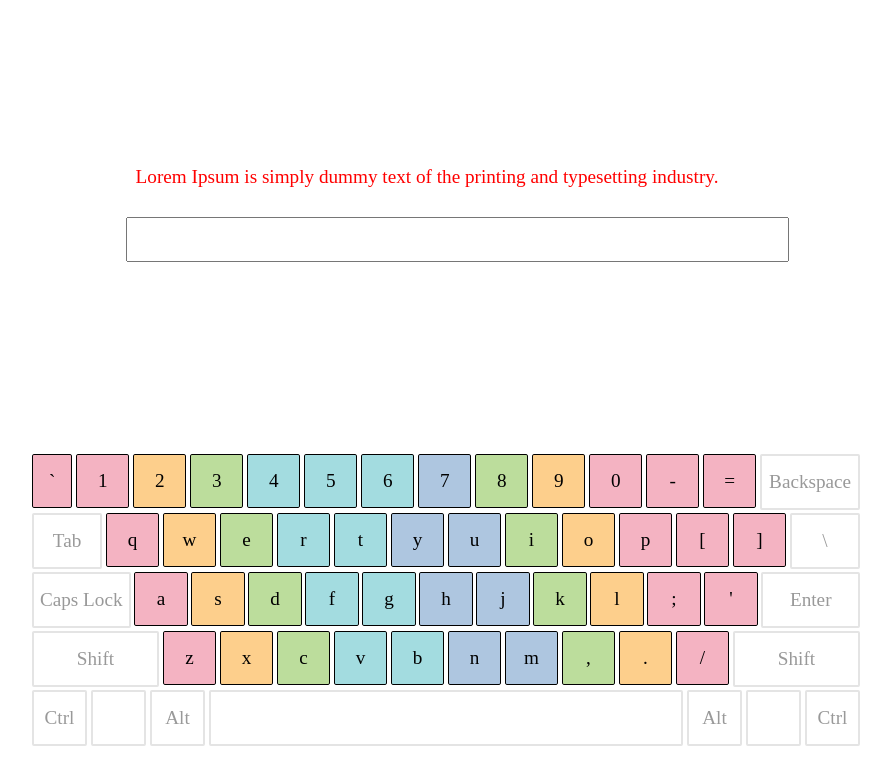
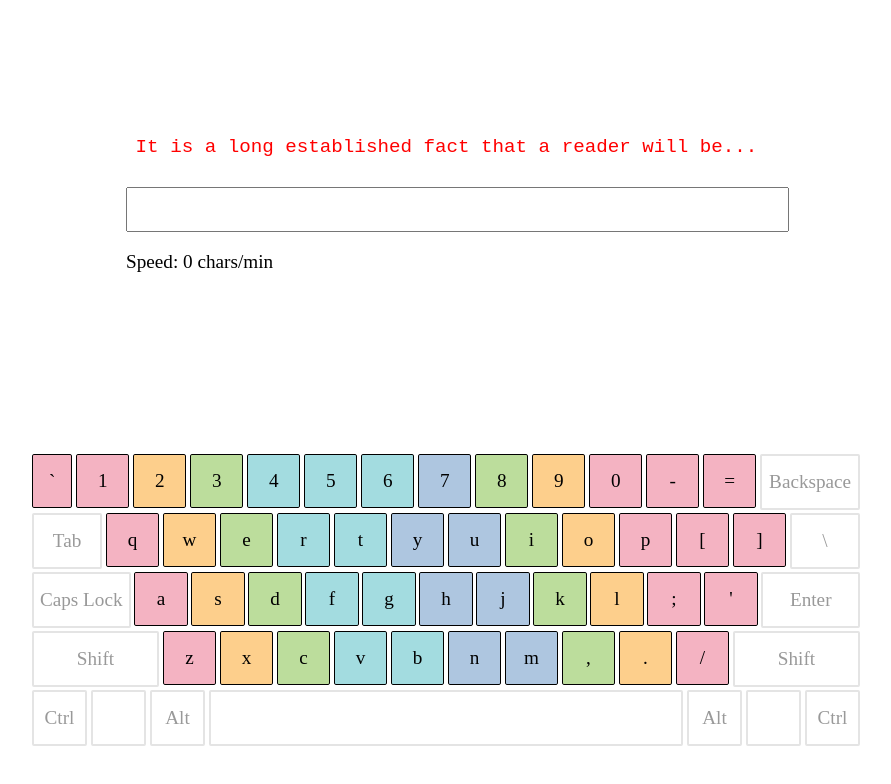
Before and after one commit to kehtolaulu/fastt, a React (Create React App) app: page / in a window 1280 px wide. Shown: the top 784 px of the page, without its empty margins (194-1085 px from the left). Built offline with nearby package versions, Linux system fonts and the light colour scheme.

Commit message:
Added speed of typing and new texts

```diff
--- a/public/index.css
+++ b/public/index.css
@@ -93,13 +93,20 @@ html, body {
 .text-input {
   padding: 0.5rem;
   font-size: 1.5vw;
-  font-family: "Times New Roman", Times, serif;
+  font-family: Courier New, Courier, monospace;
   width: 100%;
 }
 
 .text-container {
   padding: 0.5rem;
   width: 100%;
+  font-family: Courier New, Courier, monospace;
+  -webkit-user-select: none;
+  -khtml-user-select: none;
+  -moz-user-select: none;
+  -ms-user-select: none;
+  -o-user-select: none;
+  user-select: none;
 }
 
 .color-true {
--- a/public/index.sass
+++ b/public/index.sass
@@ -75,12 +75,19 @@ html, body
 .text-input
   padding: 0.5rem
   font-size: 1.5vw
-  font-family: 'Times New Roman', Times, serif
+  font-family: Courier New, Courier, monospace
   width: 100%
 
 .text-container
   padding: 0.5rem
   width: 100%
+  font-family: Courier New, Courier, monospace
+  -webkit-user-select: none
+  -khtml-user-select: none
+  -moz-user-select: none
+  -ms-user-select: none
+  -o-user-select: none
+  user-select: none
 
 .color-true
   color: black
--- a/src/actions/index.js
+++ b/src/actions/index.js
@@ -3,7 +3,8 @@ import {
     RELEASE_BUTTON,
     SET_SHIFT,
     RELEASE_SHIFT,
-    CHANGE_TEXT
+    CHANGE_TEXT,
+    NEXT_TEXT
 } from '../constants/actionTypes';
 
 export const setPressedButton = (code) => ({
@@ -24,7 +25,11 @@ export const releaseShift = () => ({
     type: RELEASE_SHIFT
 });
 
-export const changeText = (text) => ({
+export const changeText = (text, targetText) => ({
     type: CHANGE_TEXT,
-    text
+    text, targetText
 });
+
+export const nextText = () => ({
+    type: NEXT_TEXT
+});
--- a/src/components/App.js
+++ b/src/components/App.js
@@ -2,19 +2,32 @@ import React from 'react';
 import Keyboard from './Keyboard';
 import keys from '../qwerty';
 import { connect } from 'react-redux';
-import { setPressedButton, releaseButton, setShift, releaseShift, changeText } from '../actions';
+import { setPressedButton, releaseButton, setShift, releaseShift, changeText, nextText } from '../actions';
 
 class App extends React.Component {
     constructor(props) {
         super(props);
         this.content = React.createRef();
+        this.state = {
+            time: 0,
+            startTime: 0,
+            counter: 0
+        };
     }
 
     handleClick = (key) => {
+        if (!this.state.startTime) {
+            this.setState({ startTime: Date.now() });
+        }
         if (key.keyCode === 16) {
             this.props.setShift();
         }
         this.props.setPressedButton(key.keyCode);
+        // скорость в секунду = число кнопочек разделить на время
+        this.setState({
+            time: Math.floor(this.state.counter / ((Date.now() - this.state.startTime) / 1000) * 60),
+            counter: this.state.counter + 1
+        });
     }
 
     handleRelease = (key) => {
@@ -29,7 +42,13 @@ class App extends React.Component {
     }
 
     handleChange = (e) => {
-        this.props.changeText(e.target.value);
+        this.props.changeText(e.target.value, this.props.text);
+    }
+
+    handleSubmit = (e) => {
+        e.preventDefault();
+        e.target.reset();
+        this.props.nextText();
     }
 
     render() {
@@ -43,10 +62,14 @@ class App extends React.Component {
                     <p className={`text-container color-${this.props.isTextRight}`} >
                         {this.props.text}
                     </p>
-                    <input className="text-input"
-                        type="text"
-                        maxLength="75"
-                        onChange={this.handleChange} />
+                    <form onSubmit={this.handleSubmit}>
+                        <input className="text-input"
+                            type="text"
+                            maxLength="75"
+                            onChange={this.handleChange}
+                            spellCheck="false" />
+                    </form>
+                    <p>Speed: {this.state.time} chars/min</p>
                 </div>
                 <Keyboard keys={keys} />
             </div >
@@ -65,7 +88,8 @@ const mapDispatchToProps = dispatch => ({
     releaseButton: (code) => dispatch(releaseButton(code)),
     setShift: () => dispatch(setShift()),
     releaseShift: () => dispatch(releaseShift()),
-    changeText: (text) => dispatch(changeText(text))
+    changeText: (text, targetText) => dispatch(changeText(text, targetText)),
+    nextText: () => dispatch(nextText())
 });
 
 export default connect(mapStateToProps, mapDispatchToProps)(App);
--- a/src/constants/actionTypes.js
+++ b/src/constants/actionTypes.js
@@ -3,3 +3,4 @@ export const RELEASE_BUTTON = "RELEASE_BUTTON";
 export const SET_SHIFT = "SET_SHIFT";
 export const RELEASE_SHIFT = "RELEASE_SHIFT";
 export const CHANGE_TEXT = "CHANGE_TEXT";
+export const NEXT_TEXT = "NEXT_TEXT";
--- a/src/reducers/app.js
+++ b/src/reducers/app.js
@@ -3,9 +3,11 @@ import {
     RELEASE_BUTTON,
     SET_SHIFT,
     RELEASE_SHIFT,
-    CHANGE_TEXT
+    CHANGE_TEXT,
+    NEXT_TEXT
 } from '../constants/actionTypes';
 import { combineReducers } from 'redux';
+import texts from '../texts';
 
 const pressed = (state = [], action) => {
     if (!action) {
@@ -38,8 +40,16 @@ const shift = (state = false, action) => {
     }
 };
 
-const text = (state = "Lorem Ipsum is simply dummy text of the printing and typesetting industry.") => {
-    return state;
+const text = (state = texts[Math.floor(Math.random() * texts.length)], action) => {
+    if (!action) {
+        return state;
+    }
+    switch (action.type) {
+        case NEXT_TEXT:
+            return texts[Math.floor(Math.random() * texts.length)];
+        default:
+            return state;
+    }
 };
 
 const isTextRight = (state = false, action) => {
@@ -48,7 +58,7 @@ const isTextRight = (state = false, action) => {
     }
     switch (action.type) {
         case CHANGE_TEXT:
-            return action.text === text().slice(0, action.text.length);
+            return action.text === action.targetText.slice(0, action.text.length);
         default:
             return state;
     }
--- /dev/null
+++ b/src/texts.js
@@ -0,0 +1,8 @@
+export default [
+    "Lorem Ipsum has been the industry's standard.",
+    "It has survived not only five centuries.",
+    "It is a long established fact that a reader will be...",
+    "Lorem Ipsum is simply dummy text of some industry.",
+    "life life life life life life life life life life life",
+    "this this this this this this this this this this this"
+];
```
Also changed, not shown: 1 other file (tests, documents, lock files or other folders).
